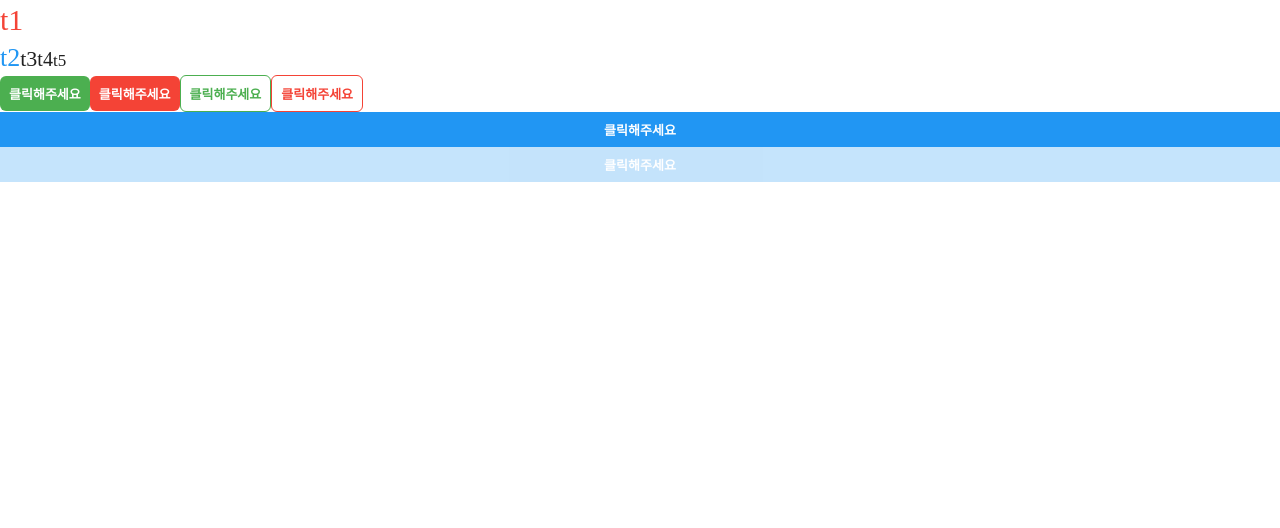
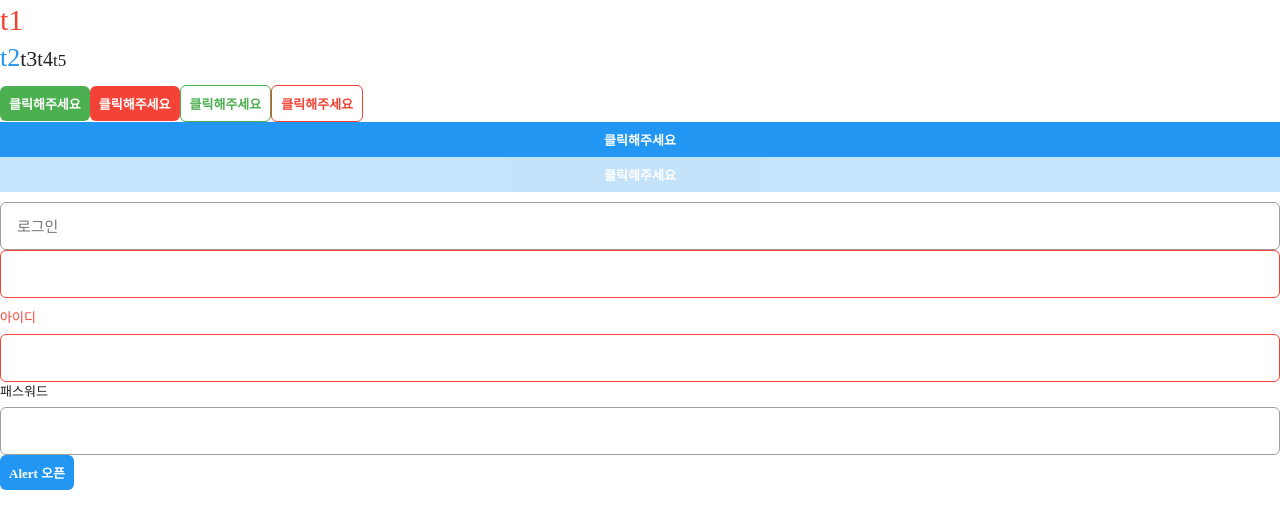
Before and after one commit to junyub301/mcard, a React (Create React App) app: page / in a window 1280 px wide. Shown: the top 528 px of the page. Built offline with nearby package versions, Linux system fonts and the light colour scheme.

Commit message:
Feat: 공통 컴포넌트 추가
- Alert
- Dimmed
- Flex
- TextField
- Input
- AlertContext

```diff
--- a/public/index.html
+++ b/public/index.html
@@ -1,4 +1,4 @@
-<!DOCTYPE html>
+<!doctype html>
 <html lang="en">
   <head>
     <meta charset="utf-8" />
@@ -29,6 +29,7 @@
   <body>
     <noscript>You need to enable JavaScript to run this app.</noscript>
     <div id="root"></div>
+    <div id="root_portal"></div>
     <!--
       This HTML file is a template.
       If you open it directly in the browser, you will see an empty page.
--- a/src/App.tsx
+++ b/src/App.tsx
@@ -1,8 +1,13 @@
 import Text from '@shared/Text'
 import Button from '@shared/Button'
 import './App.css'
+import Input from '@shared/Input'
+import TextField from './components/shared/TextField'
+import Alert from './components/shared/Alert'
+import { useAlertContext } from './contexts/AlertContext'
 
 function App() {
+  const { open } = useAlertContext()
   return (
     <div>
       <Text typography="t1" display="block" color="red">
@@ -14,7 +19,7 @@ function App() {
       <Text typography="t3">t3</Text>
       <Text typography="t4">t4</Text>
       <Text typography="t5">t5</Text>
-      <div style={{ height: 10, width: '100%' }}>
+      <div style={{ height: 10, width: '100%' }} />
       <Button color="success">클릭해주세요</Button>
       <Button color="error">클릭해주세요</Button>
       <Button color="success" weak>
@@ -27,7 +32,27 @@ function App() {
       <Button disabled full>
         클릭해주세요
       </Button>
-      </div>
+
+      <div style={{ height: 10, width: '100%' }} />
+
+      <Input placeholder="로그인" />
+      <Input aria-invalid />
+      <div style={{ height: 10, width: '100%' }} />
+
+      <TextField label="아이디" hasError />
+      <TextField label="패스워드" />
+
+      <Button
+        onClick={() => {
+          open({
+            title: '카드신청완료',
+            description: '내역페이지에서 확인해주세요.',
+            onButtonClick: () => {},
+          })
+        }}
+      >
+        Alert 오픈{' '}
+      </Button>
     </div>
   )
 }
--- /dev/null
+++ b/src/components/shared/Alert.tsx
@@ -0,0 +1,57 @@
+import { colors } from '@/styles/colorPalette'
+import styled from '@emotion/styled'
+import Button from './Button'
+import Dimmed from './Dimmed'
+import Flex from './Flex'
+import Text from './Text'
+
+interface AlertProps {
+  open?: boolean
+  title: React.ReactNode
+  description?: React.ReactNode
+  buttonLabel?: string
+  onButtonClick: () => void
+}
+
+export default function Alert({
+  open,
+  title,
+  description,
+  buttonLabel = '확인',
+  onButtonClick,
+}: AlertProps) {
+  if (!open) return null
+  return (
+    <Dimmed>
+      <AlertContainer>
+        <Text typography="t4" bold display="block" style={{ marginBottom: 6 }}>
+          {title}
+        </Text>
+        {description ? <Text typography="t7">{description}</Text> : null}
+        <Flex justify={'flex-end'}>
+          <Button
+            onClick={onButtonClick}
+            weak
+            style={{ marginTop: 12, border: 'none' }}
+          >
+            {buttonLabel}
+          </Button>
+        </Flex>
+      </AlertContainer>
+    </Dimmed>
+  )
+}
+
+const AlertContainer = styled.div`
+  position: absolute;
+  left: 50%;
+  top: 50%;
+  transform: translate(-50%, -50%);
+  background-color: ${colors.white};
+  border-radius: 8px;
+  overflow: hidden;
+  z-index: var(--alert-zIndex);
+  width: 320px;
+  padding: 24px;
+  box-sizing: border-box;
+`
--- /dev/null
+++ b/src/components/shared/Dimmed.tsx
@@ -0,0 +1,20 @@
+import styled from '@emotion/styled'
+
+interface DimmedProps {
+  children: React.ReactNode
+}
+
+function Dimmed({ children }: DimmedProps) {
+  return <Container>{children}</Container>
+}
+
+const Container = styled.div`
+  position: fixed;
+  top: 0;
+  right: 0;
+  bottom: 0;
+  left: 0;
+  background-color: rgba(0, 0, 0, 0.7);
+  z-index: var(--dimmed-zIndex);
+`
+export default Dimmed
--- /dev/null
+++ b/src/components/shared/Flex.tsx
@@ -0,0 +1,17 @@
+import styled from '@emotion/styled'
+import { CSSProperties } from 'react'
+
+interface FlexProps {
+  align?: CSSProperties['alignItems']
+  justify?: CSSProperties['justifyContent']
+  direction?: CSSProperties['flexDirection']
+}
+
+const Flex = styled.div<FlexProps>(({ align, justify, direction }) => ({
+  display: 'flex',
+  alignItems: align,
+  justifyContent: justify,
+  flexDirection: direction,
+}))
+
+export default Flex
--- /dev/null
+++ b/src/components/shared/Input.tsx
@@ -0,0 +1,24 @@
+import { colors } from '@/styles/colorPalette'
+import styled from '@emotion/styled'
+
+const Input = styled.input`
+  padding: 0 16px;
+  font-size: 15px;
+  height: 48px;
+  font-weight: 500;
+  border: 1px solid ${colors.grey};
+  border-radius: 6px;
+  width: 100%;
+  box-sizing: border-box;
+
+  &:focus {
+    outline: none;
+    border-color: ${colors.blue};
+  }
+
+  &[aria-invalid='true'] {
+    border-color: ${colors.red};
+  }
+`
+
+export default Input
--- /dev/null
+++ b/src/components/shared/TextField.tsx
@@ -0,0 +1,67 @@
+import {
+  FocusEventHandler,
+  forwardRef,
+  InputHTMLAttributes,
+  useState,
+} from 'react'
+import Input from './Input'
+import Text from './Text'
+
+interface TextFieldProps extends InputHTMLAttributes<HTMLInputElement> {
+  label?: React.ReactNode
+  hasError?: boolean
+  helpMessage?: React.ReactNode
+}
+
+const TextField = forwardRef<HTMLInputElement, TextFieldProps>(
+  function TextFiled(
+    { label, hasError, helpMessage, onFocus, onBlur, ...props },
+    ref,
+  ) {
+    const [focused, setFocused] = useState<boolean>(false)
+
+    const labelColor = hasError ? 'red' : focused ? 'blue' : undefined
+
+    const handleFocus: FocusEventHandler<HTMLInputElement> = (event) => {
+      setFocused(true)
+      onFocus?.(event)
+    }
+    const handleBlur: FocusEventHandler<HTMLInputElement> = (event) => {
+      setFocused(false)
+      onBlur?.(event)
+    }
+    return (
+      <div>
+        {label ? (
+          <Text
+            typography="t7"
+            color={labelColor}
+            display="inline-block"
+            style={{ marginBottom: 6 }}
+          >
+            {label}
+          </Text>
+        ) : null}
+        <Input
+          ref={ref}
+          aria-invalid={hasError}
+          onFocus={handleFocus}
+          onBlur={handleBlur}
+          {...props}
+        />
+        {helpMessage ? (
+          <Text
+            typography="t7"
+            color={labelColor}
+            display="inline-block"
+            style={{ marginTop: 6, fontSize: 12 }}
+          >
+            {helpMessage}
+          </Text>
+        ) : null}
+      </div>
+    )
+  },
+)
+
+export default TextField
--- /dev/null
+++ b/src/contexts/AlertContext.tsx
@@ -0,0 +1,70 @@
+import Alert from '@shared/Alert'
+import {
+  ComponentProps,
+  createContext,
+  useCallback,
+  useContext,
+  useMemo,
+  useState,
+} from 'react'
+import { createPortal } from 'react-dom'
+
+type AlertProps = ComponentProps<typeof Alert>
+type AlertOptions = Omit<AlertProps, 'open'>
+
+interface AlertContextValue {
+  open: (options: AlertOptions) => void
+}
+
+const Context = createContext<AlertContextValue | undefined>(undefined)
+
+const defaultValues: AlertProps = {
+  open: false,
+  title: null,
+  description: null,
+  onButtonClick: () => {},
+}
+
+export function AlertContextProvider({
+  children,
+}: {
+  children: React.ReactNode
+}) {
+  const [alertState, setAlertState] = useState<AlertProps>(defaultValues)
+  const $port_root = document.getElementById('root_portal')
+
+  const close = useCallback(() => {
+    setAlertState(defaultValues)
+  }, [])
+
+  const open = useCallback(({ onButtonClick, ...options }: AlertOptions) => {
+    setAlertState({
+      ...options,
+      onButtonClick: () => {
+        close()
+        onButtonClick()
+      },
+      open: true,
+    })
+  }, [])
+
+  const values = useMemo(() => ({ open }), [open])
+
+  return (
+    <Context.Provider value={values}>
+      {children}
+      {$port_root != null
+        ? createPortal(<Alert {...alertState} />, $port_root)
+        : null}
+    </Context.Provider>
+  )
+}
+
+export function useAlertContext() {
+  const values = useContext(Context)
+
+  if (values == null) {
+    throw new Error('AlertContext 내부에서 사용해주세요.')
+  }
+  return values
+}
--- a/src/index.tsx
+++ b/src/index.tsx
@@ -4,13 +4,16 @@ import './index.css'
 import App from './App'
 import reportWebVitals from './reportWebVitals'
 import { Global } from '@emotion/react'
-import globalStyles from './styles/globalStyles'
+import globalStyles from '@styles/globalStyles'
+import { AlertContextProvider } from '@contexts/AlertContext'
 
 const root = ReactDOM.createRoot(document.getElementById('root') as HTMLElement)
 root.render(
   <React.StrictMode>
     <Global styles={globalStyles} />
-    <App />
+    <AlertContextProvider>
+      <App />
+    </AlertContextProvider>
   </React.StrictMode>,
 )
 
--- a/src/styles/colorPalette.ts
+++ b/src/styles/colorPalette.ts
@@ -17,7 +17,7 @@ export const colors = {
   green: 'var(--green)',
   white: 'var(--white)',
   black: 'var(--black)',
-  grey: 'var(--gray)',
+  grey: 'var(--grey)',
 }
 
 export type Colors = keyof typeof colors
--- a/src/styles/globalStyles.ts
+++ b/src/styles/globalStyles.ts
@@ -3,6 +3,11 @@ import { colorPalette } from './colorPalette'
 
 export default css`
   ${colorPalette}
+
+  :root {
+    --dimmed-zIndex: 10;
+    --alert-zIndex: 11;
+  }
 
   html,
   body,
--- a/tsconfig.paths.json
+++ b/tsconfig.paths.json
@@ -5,7 +5,8 @@
       "@/*": ["src/*"],
       "@components/*": ["src/components/*"],
       "@styles/*": ["src/styles/*"],
-      "@shared/*": ["src/components/shared/*"]
+      "@shared/*": ["src/components/shared/*"],
+      "@contexts/*": ["src/contexts/*"]
     }
   }
 }
```
Lines whose indentation alone changed are shown as unchanged.
